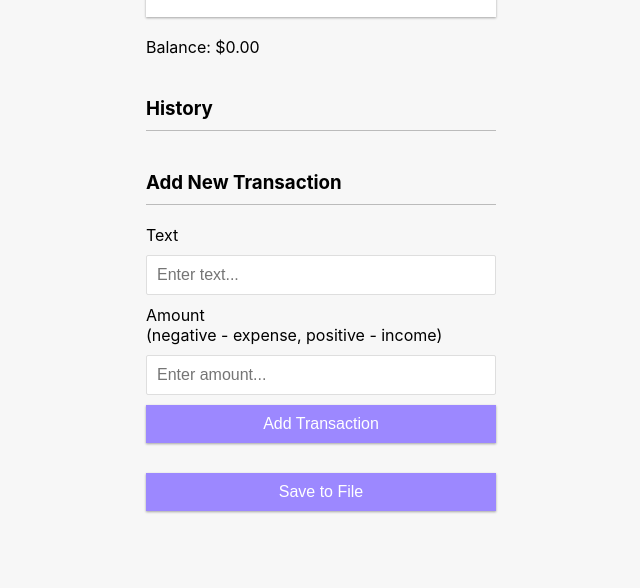
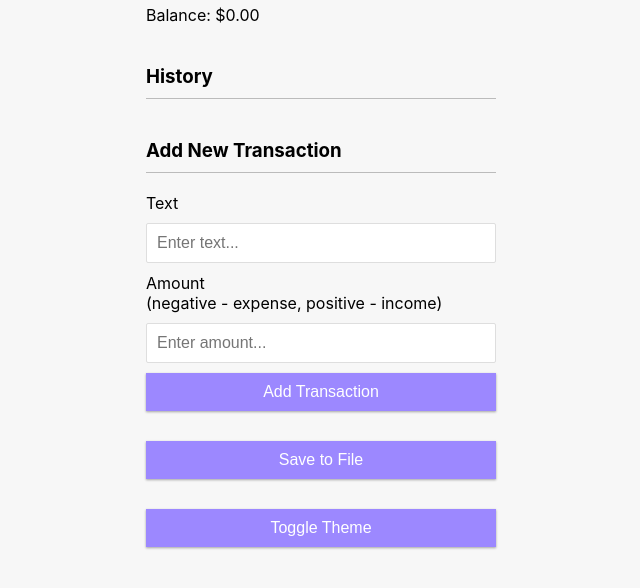
Before and after one commit to pd241008/CodeClauseInternship-Expense-Manager, a plain HTML site: page index.html in a window 1280 px wide. Shown: the part 198-786 px from the top of the page, without its empty margins (319-959 px from the left). Drawn offline with Linux system fonts and the light colour scheme.

Commit message:
Update index.html

```diff
--- a/index.html
+++ b/index.html
@@ -6,7 +6,7 @@
     <link rel="stylesheet" href="styles.css">
     <title>Finance App</title>
 </head>
-<body>
+<body class="light-mode">
     <div class="container">
         <h1>Finance Tracker</h1>
         <div class="inc-exp-container">
@@ -37,8 +37,9 @@
             <button class="btn" type="submit">Add Transaction</button>
         </form>
 
-        <!-- Save button -->
+        <!-- Save and Toggle Theme buttons -->
         <button class="btn" id="saveButton">Save to File</button>
+        <button class="btn" id="toggleThemeButton">Toggle Theme</button>
     </div>
 
     <script src="script.js"></script>
```
